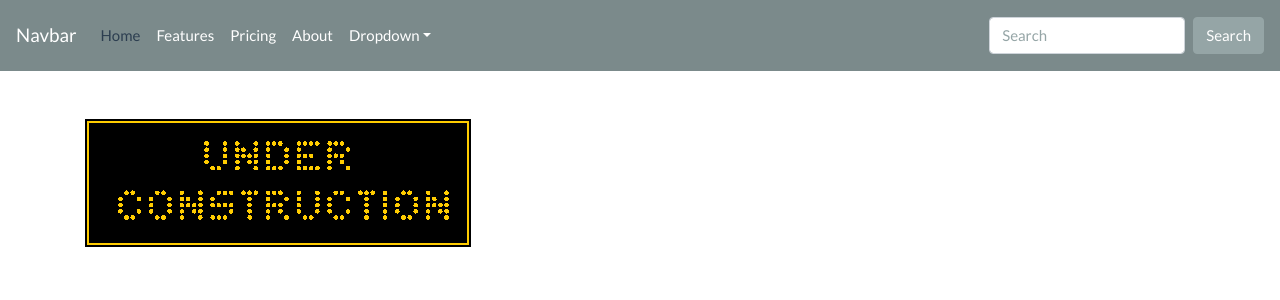
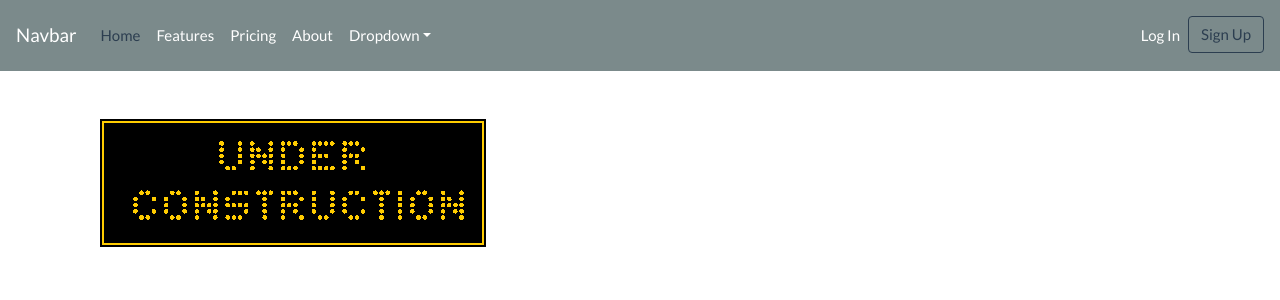
Before and after one commit to claserre9/django_ajax_api, a Django app: page / in a window 1280 px wide. Shown: the top 300 px of the page. Run offline with Django 3.2, Linux system fonts and the light colour scheme; some libraries are stand-ins or nearby versions.

Commit message:
Authentication done - Signup and login

```diff
--- a/app_base/views.py
+++ b/app_base/views.py
@@ -1,5 +1,14 @@
+from django.contrib.auth.forms import UserCreationForm
 from django.shortcuts import render
+from django.urls import reverse_lazy
+from django.views import generic
 
 
 def home(request):
     return render(request, 'app_base/home.html')
+
+
+class SignUpView(generic.CreateView):
+    form_class = UserCreationForm
+    success_url = reverse_lazy('home')
+    template_name = 'registration/signup.html'
--- a/django_ajax_api/urls.py
+++ b/django_ajax_api/urls.py
@@ -19,13 +19,15 @@ from django.contrib import admin, auth
 from django.contrib.auth import views as auth_views
 from django.urls import path
 
-from app_base.views import home
+from app_base import views
+
 
 urlpatterns = [
     path('admin/', admin.site.urls),
-    path('', home, name='home'),
+    path('', views.home, name='home'),
+    path('signup/', views.SignUpView.as_view(), name='signup'),
     path('login/', auth_views.LoginView.as_view(), name='login'),
-    path('logout', auth_views.LogoutView.as_view(), name='logout'),
+    path('logout/', auth_views.LogoutView.as_view(), name='logout'),
 
 ]
 
--- a/templates/_partials/_navbar.html
+++ b/templates/_partials/_navbar.html
@@ -33,9 +33,14 @@
                 </div>
             </li>
         </ul>
-        <form class="form-inline my-2 my-lg-0">
-            <input class="form-control mr-sm-2" type="text" placeholder="Search">
-            <button class="btn btn-secondary my-2 my-sm-0" type="submit">Search</button>
-        </form>
+        <ul class="navbar-nav ml-auto">
+            <li class="nav-item">
+                <a class="nav-link" href="{% url 'login' %}">Log In</a>
+            </li>
+
+            <li class="nav-item">
+                <a class="btn btn-outline-primary" href="{% url 'signup' %}" role="button">Sign Up</a>
+            </li>
+        </ul>
     </div>
 </nav>
--- a/templates/base.html
+++ b/templates/base.html
@@ -19,9 +19,12 @@
 </head>
 <body>
 {% include '_partials/_navbar.html' %}
-{% block content %}
+<div class="container my-5">
+    {% block content %}
 
-{% endblock %}
+    {% endblock %}
+</div>
+
 
 <!-- Optional JavaScript; choose one of the two! -->
 
```
Also changed, not shown: templates/registration/login.html (added, +16 -0 lines), templates/registration/signup.html (added, +16 -0 lines).
